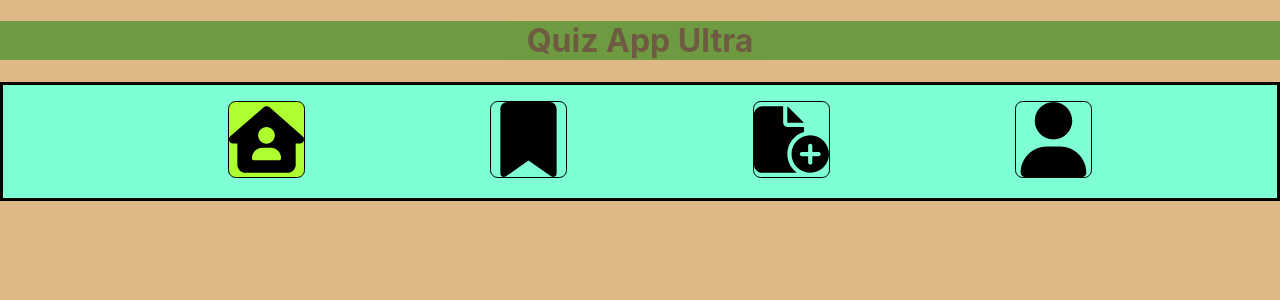
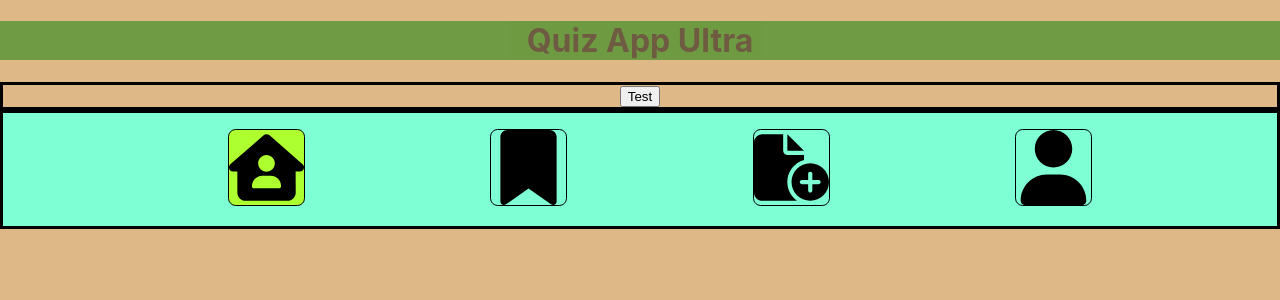
Before and after one commit to Justus-Becker-Rabbenstein/quiz-app-ultra, a React (Create React App) app: page / in a window 1280 px wide. Both pictures are taken after a click on the icon 528 px from the left and 924 px from the top of the page. Shown: the top 300 px of the page. Built offline with nearby package versions, Linux system fonts and the light colour scheme.

Commit message:
tryed to implement bookmark page

```diff
--- a/src/components/card/Card.js
+++ b/src/components/card/Card.js
@@ -3,7 +3,7 @@ import {ReactComponent as BookmarkLogoEmpty} from "../../assets/images/bookmark-
 import {ReactComponent as BookmarkLogoFull} from "../../assets/images/bookmark-solid.svg";
 import "./Card.css";
 
-function Card({ clickedBoolAnswer, cardsArray, setCardsArray}) {
+function Card({ clickedBoolAnswer, cardsArray, setCardsArray, key}) {
   const [showAnswer, setShowAnswer] = useState(false);
   const [buttonString, setButtonString] = useState("Show answer");
 
--- a/src/pages/bookmark/Bookmark.js
+++ b/src/pages/bookmark/Bookmark.js
@@ -1,8 +1,25 @@
+import { useState } from 'react'
+import { Cards } from "../cards/Cards";
 import './Bookmark.css'
 
-export function Bookmark({currentPage, setCurrentPage, cardsArray, setCardsArray}){
+function Bookmark({currentPage, setCurrentPage, cardsArray, varName}){
+
+    const [filteredArray, setFilteredArray] = useState([]);
+
+    function ffArray () {
+/*         setFilteredArray(cardsArray.filter((p1) => cardsArray.isBookmarked === true)); */
+        console.log(varName);
+    }
 
     if (currentPage === "Bookmark") {
-
+        return (
+            <>
+        <article className="card">
+            <button onClick={ffArray}>Test</button>
+        </article>
+        </>
+        )
     }
 }
+
+export { Bookmark }
--- a/src/pages/cards/Cards.css
+++ b/src/pages/cards/Cards.css
@@ -0,0 +1,3 @@
+.hide {
+    display: none;
+}
--- a/src/pages/cards/Cards.js
+++ b/src/pages/cards/Cards.js
@@ -49,6 +49,10 @@ const [cardsArray, setCardsArray] = useState([
 ]);
 
 if (currentPage === "Home") {
-    return <Card cardsArray={cardsArray} setCardsArray={setCardsArray} />
+    return (
+    <>
+    <Card cardsArray={cardsArray} setCardsArray={setCardsArray} key={cardsArray.id} />
+    </>
+    )
     }
 }
```
